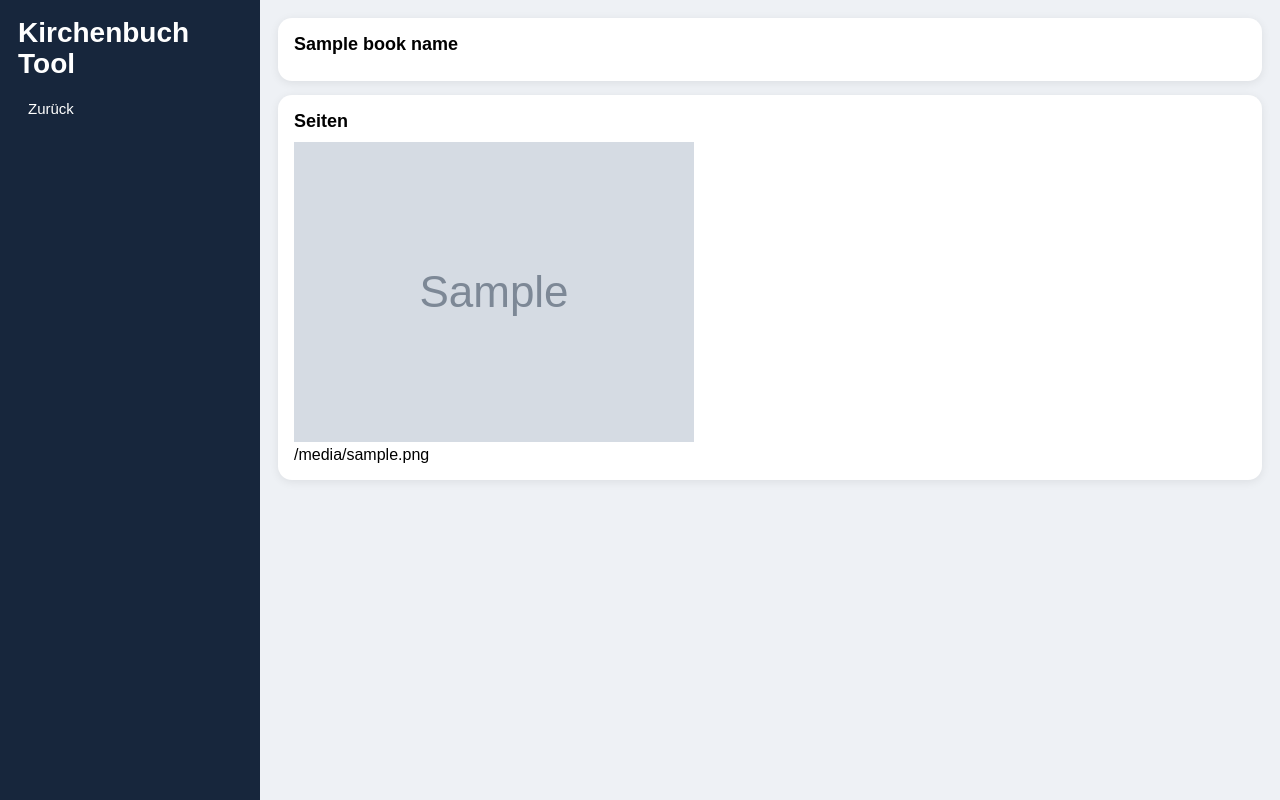
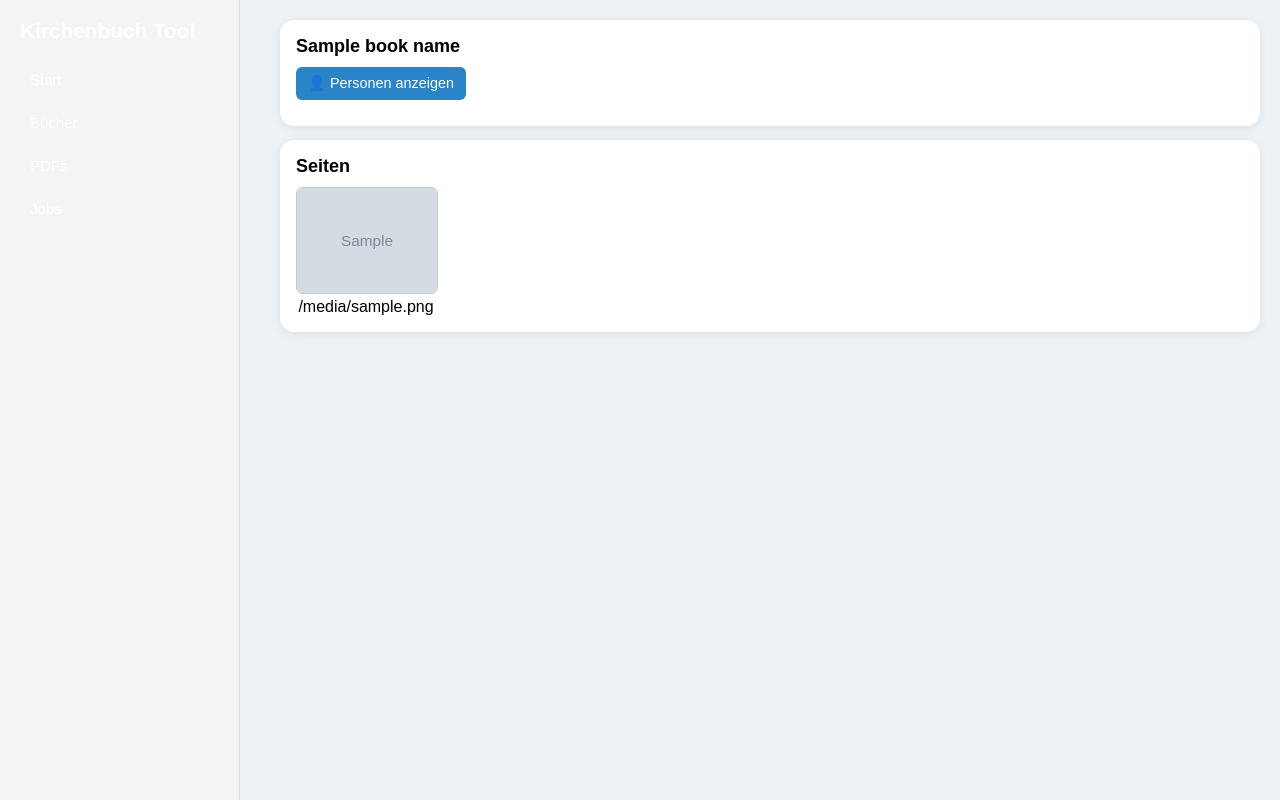
Before and after one commit to Guenter-1953/matricula-webdownloader, a Flask app: template templates/book.html in a window 1280 px wide. Run offline with Flask 3, Linux system fonts and the light colour scheme; the template is opened without the code that fills it: most values are stand-ins (such as "Sample title", 1, 10 or a date in 2020); grey boxes marked "Sample" are stand-in pictures; parts of the project's set-up code (start-up, migrations or seed data) failed here and were passed over.

Commit message:
Update book.html

```diff
--- a/templates/book.html
+++ b/templates/book.html
@@ -4,26 +4,117 @@
     <meta charset="UTF-8">
     <title>{{ book_name }}</title>
     <link rel="stylesheet" href="/static/style.css">
+
+    <style>
+        body {
+            margin: 0;
+        }
+
+        .layout {
+            display: flex;
+        }
+
+        /* 🔥 Sidebar bleibt stehen */
+        .sidebar {
+            position: fixed;
+            left: 0;
+            top: 0;
+            width: 240px;
+            height: 100vh;
+            background: #f4f4f4;
+            padding: 20px;
+            box-sizing: border-box;
+            border-right: 1px solid #ddd;
+        }
+
+        .sidebar h1 {
+            font-size: 1.3rem;
+            margin-bottom: 20px;
+        }
+
+        .sidebar a {
+            display: block;
+            margin-bottom: 10px;
+        }
+
+        /* 👉 Content scrollt rechts */
+        .content {
+            margin-left: 260px;
+            padding: 20px;
+            width: 100%;
+        }
+
+        .gallery {
+            display: flex;
+            flex-wrap: wrap;
+            gap: 10px;
+        }
+
+        .thumb {
+            width: 140px;
+            text-align: center;
+        }
+
+        .thumb img {
+            width: 100%;
+            border: 1px solid #ccc;
+            border-radius: 6px;
+        }
+
+        .top-actions {
+            margin-top: 10px;
+            margin-bottom: 10px;
+        }
+
+        .btn {
+            display: inline-block;
+            padding: 8px 12px;
+            border-radius: 6px;
+            background: #2a84c9;
+            color: white;
+            text-decoration: none;
+            font-size: 0.9rem;
+        }
+
+        .btn:hover {
+            background: #1f6ea8;
+        }
+    </style>
 </head>
 <body>
+
 <div class="layout">
+
     <aside class="sidebar">
         <h1>Kirchenbuch Tool</h1>
         <nav>
-            <a href="/">Zurück</a>
+            <a href="/">Start</a>
+            <a href="/books">Bücher</a>
+            <a href="/pdfs">PDFs</a>
+            <a href="/jobs">Jobs</a>
         </nav>
     </aside>
 
     <main class="content">
+
         <section class="card">
             <h2>{{ book_name }}</h2>
+
             {% if pdf_exists %}
                 <p><a href="/pdf/{{ pdf_name }}" target="_blank">PDF öffnen</a></p>
             {% endif %}
+
+            <div class="top-actions">
+                <!-- 🔥 NEU: Personen -->
+                <a href="/book/{{ book_name }}/persons" class="btn">
+                    👤 Personen anzeigen
+                </a>
+            </div>
         </section>
 
         <section class="card">
             <h2>Seiten</h2>
+
             <div class="gallery">
                 {% for image in images %}
                     <div class="thumb">
@@ -35,7 +126,10 @@
                 {% endfor %}
             </div>
         </section>
+
     </main>
+
 </div>
+
 </body>
 </html>
```
